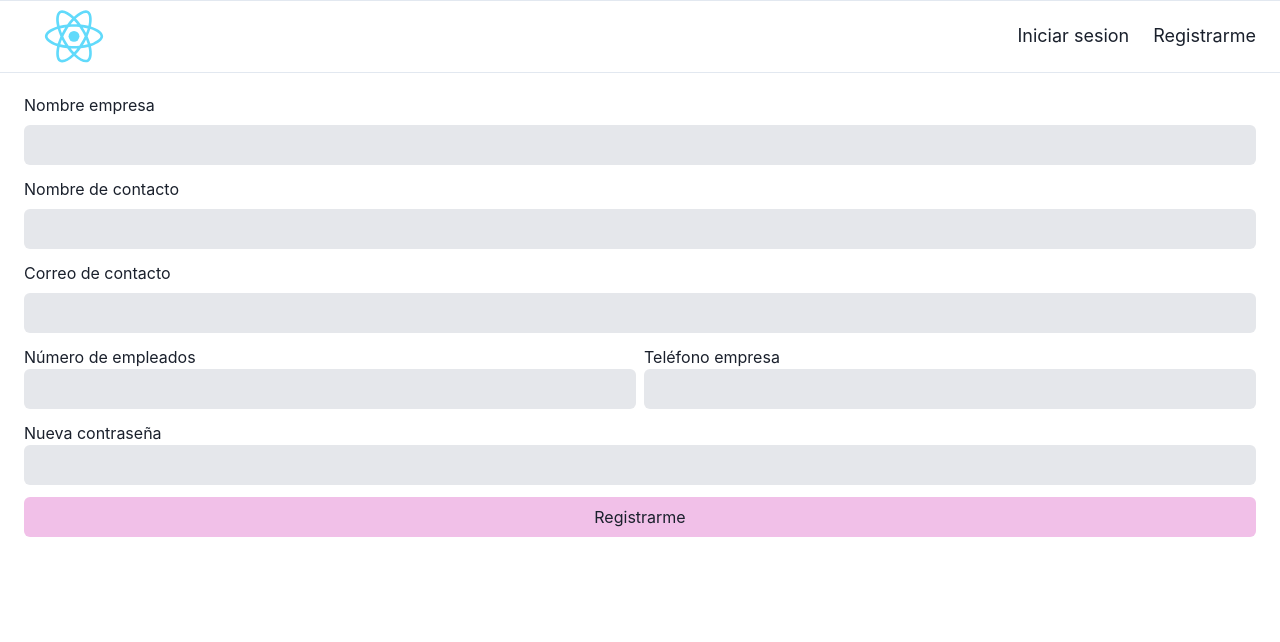
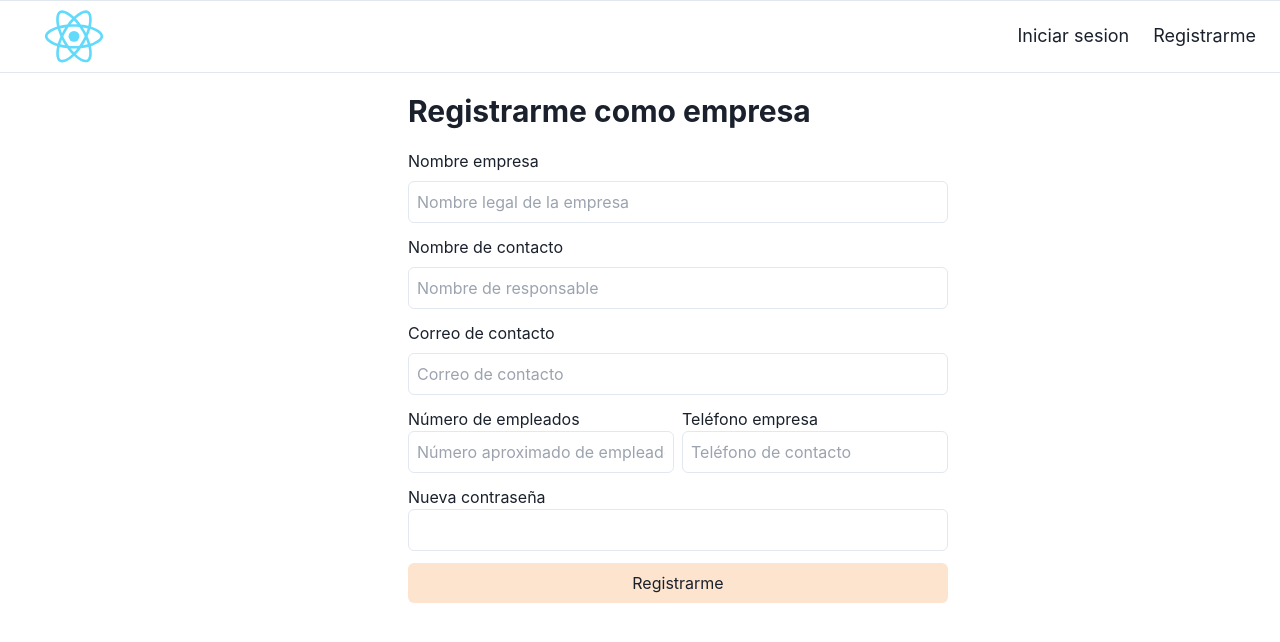
Before and after one commit to lordchitre/sgsst-app, a React (Vite) app: page /register in a window 1280 px wide. Shown: the top 642 px of the page. Built offline with nearby package versions, Linux system fonts and the light colour scheme.

Commit message:
feat: :sparkles: se suben la insercion del customer en firebase

```diff
--- /dev/null
+++ b/babel.config.js
@@ -0,0 +1,7 @@
+module.exports = {
+    presets: [
+      '@babel/preset-env',
+      '@babel/preset-react',
+    ],
+    plugins: ['@babel/plugin-transform-runtime', 'inline-react-svg'],
+  }
--- a/src/components/navbar/Navbar.jsx
+++ b/src/components/navbar/Navbar.jsx
@@ -1,7 +1,5 @@
 import { Link } from 'react-router-dom';
-
 import Logo from '../../assets/logo.svg';
-import './styles.css';
 
 export const Navbar = () => {
   return (
--- a/src/components/navbar/styles.css
+++ /dev/null
@@ -1,3 +0,0 @@
-.navbar {
-    border-bottom: 1px solid black;
-}
--- a/src/pages/Register.jsx
+++ b/src/pages/Register.jsx
@@ -22,8 +22,9 @@ export const Register = () => {
     });
 
   return (
-    <div className="px-6">
-        <div className="">
+    <div className="px-6 mt-5">
+        <div className="xl:px-96">
+        <p className="font-bold text-3xl">Registrarme como empresa</p>
         <form onSubmit={handleSubmit} className="grid gap-3 mt-5">
             <div className="grid gap-2">
                 <label htmlFor="companyName">Nombre empresa</label>
@@ -31,7 +32,8 @@ export const Register = () => {
                     id="companyName"
                     type="text"
                     name="companyName"
-                    className="bg-gray-200 p-2 focus:ring-4 rounded-md"
+                    placeholder="Nombre legal de la empresa"
+                    className="border p-2 rounded-md"
                     value={values.companyName}
                     onChange={handleChange}
                 />
@@ -45,9 +47,11 @@ export const Register = () => {
                     id="contactName"
                     type="text"
                     name="contactName"
+                    placeholder="Nombre de responsable"
                     value={values.contactName}
                     onChange={handleChange}
-                    className="bg-gray-200 p-2 focus:ring-4 rounded-md"/>
+                    className="border p-2 rounded-md"
+                />
                 {errors.contactName && touched.contactName && (
                     <div>{errors.contactName}</div>
                 )}
@@ -58,9 +62,11 @@ export const Register = () => {
                     id="companyEmail"
                     type="email"
                     name="companyEmail"
+                    placeholder="Correo de contacto"
                     value={values.companyEmail}
                     onChange={handleChange}
-                    className="bg-gray-200 p-2 focus:ring-4 rounded-md"/>
+                    className="border p-2 rounded-md"
+                />
                 {errors.companyEmail && touched.companyEmail && (
                     <div>{errors.companyEmail}</div>
                 )}
@@ -72,9 +78,11 @@ export const Register = () => {
                         id="companyEmployeeTotal"
                         type="number"
                         name="companyEmployeeTotal"
+                        placeholder="Número aproximado de empleados"
                         value={values.companyEmployeeTotal}
                         onChange={handleChange}
-                        className="bg-gray-200 p-2 focus:ring-4 rounded-md"/>
+                        className="border p-2 rounded-md"
+                    />
                     {errors.companyEmployeeTotal && touched.companyEmployeeTotal && (
                         <div>{errors.companyEmployeeTotal}</div>
                     )}
@@ -85,9 +93,11 @@ export const Register = () => {
                         id="companyPhone"
                         type="phone"
                         name="companyPhone"
+                        placeholder="Teléfono de contacto"
                         value={values.companyPhone}
                         onChange={handleChange}
-                        className="bg-gray-200 p-2 focus:ring-4 rounded-md"/>
+                        className="border p-2 rounded-md"
+                    />
                     {errors.companyPhone && touched.companyPhone && (
                         <div>{errors.companyPhone}</div>
                     )}
@@ -100,7 +110,8 @@ export const Register = () => {
                     type="text"
                     value={values.password}
                     onChange={handleChange}
-                        className="bg-gray-200 p-2 focus:ring-4 rounded-md "/>
+                    className="border p-2 rounded-md"
+                />
                 {errors.password && touched.password && (
                     <div>{errors.password}</div>
                 )}
--- a/tailwind.config.js
+++ b/tailwind.config.js
@@ -3,7 +3,7 @@ module.exports = {
   theme: {
     extend: {
       colors: {
-        primary: '#f1c0e8',
+        primary: '#fde4cf',
       }
     },
   },
```
Also changed, not shown: jest.config.js (added, +10 -0 lines), package.json (+9 -1 lines), 2 other files (tests, documents, lock files or other folders). Lines whose indentation alone changed are shown as unchanged.
